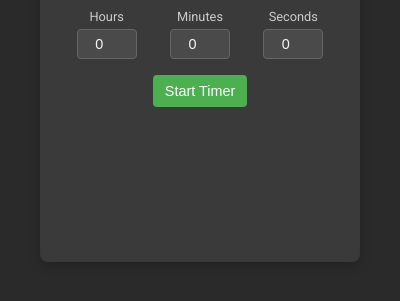
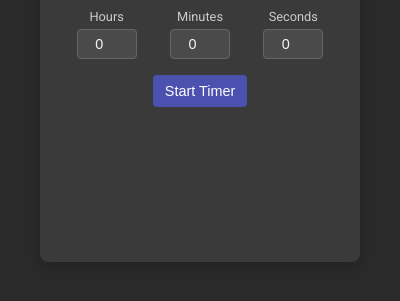
Before and after one commit to tangent-tz/Browser_Timer, a browser extension: page popup.html in a window 400 px wide. Shown: the part 345-646 px from the top of the page. Drawn offline with Linux system fonts and the dark colour scheme.

Commit message:
updated color

```diff
--- a/popup.css
+++ b/popup.css
@@ -28,7 +28,7 @@
         --container-bg-color: #3a3a3a;     /* Slightly lighter container gray */
         --text-color: #f5f5f5;             /* Brighter text against darker grey */
         --container-text-color: #f0f0f0;
-        --button-bg: #4CAF50;
+        --button-bg: #4c51af;
         --button-bg-hover: #66BB6A;
         --border-color: #666;
         --input-bg: #4a4a4a;               /* Mid-gray for inputs */
```
